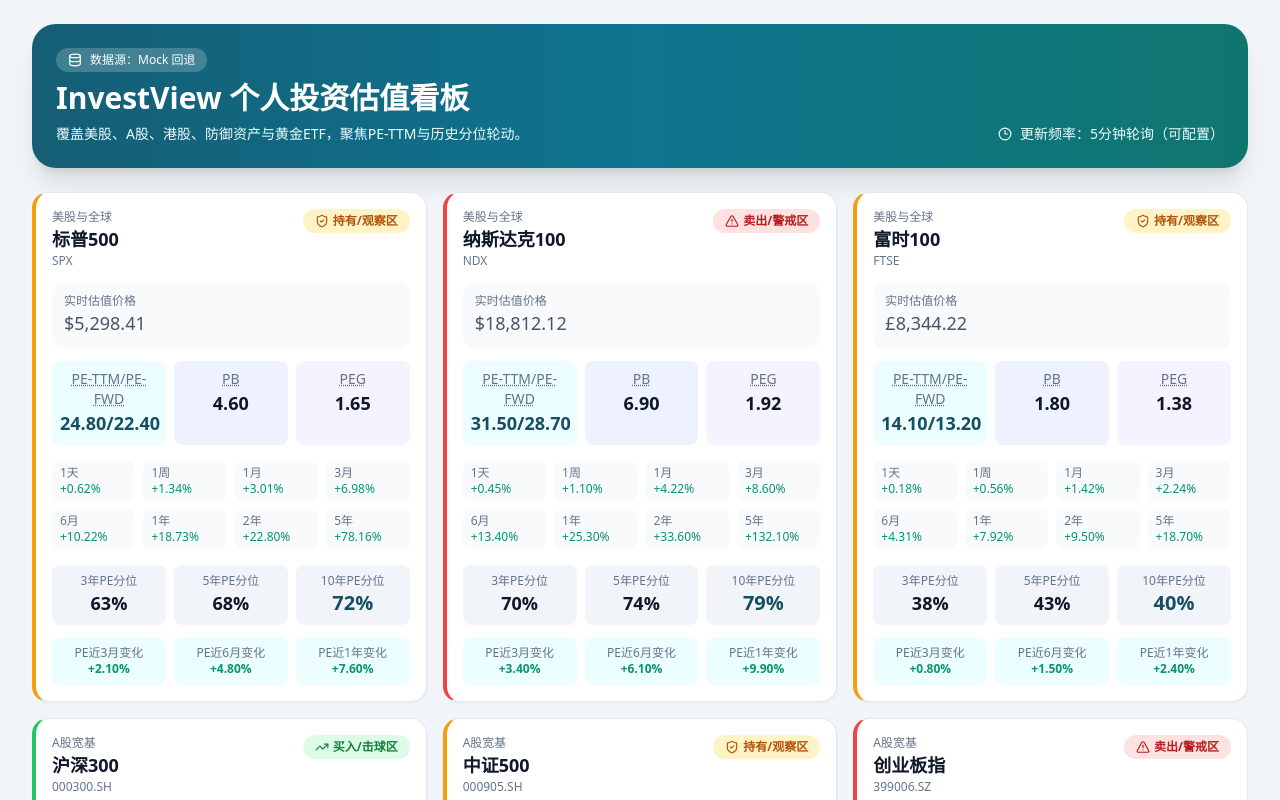
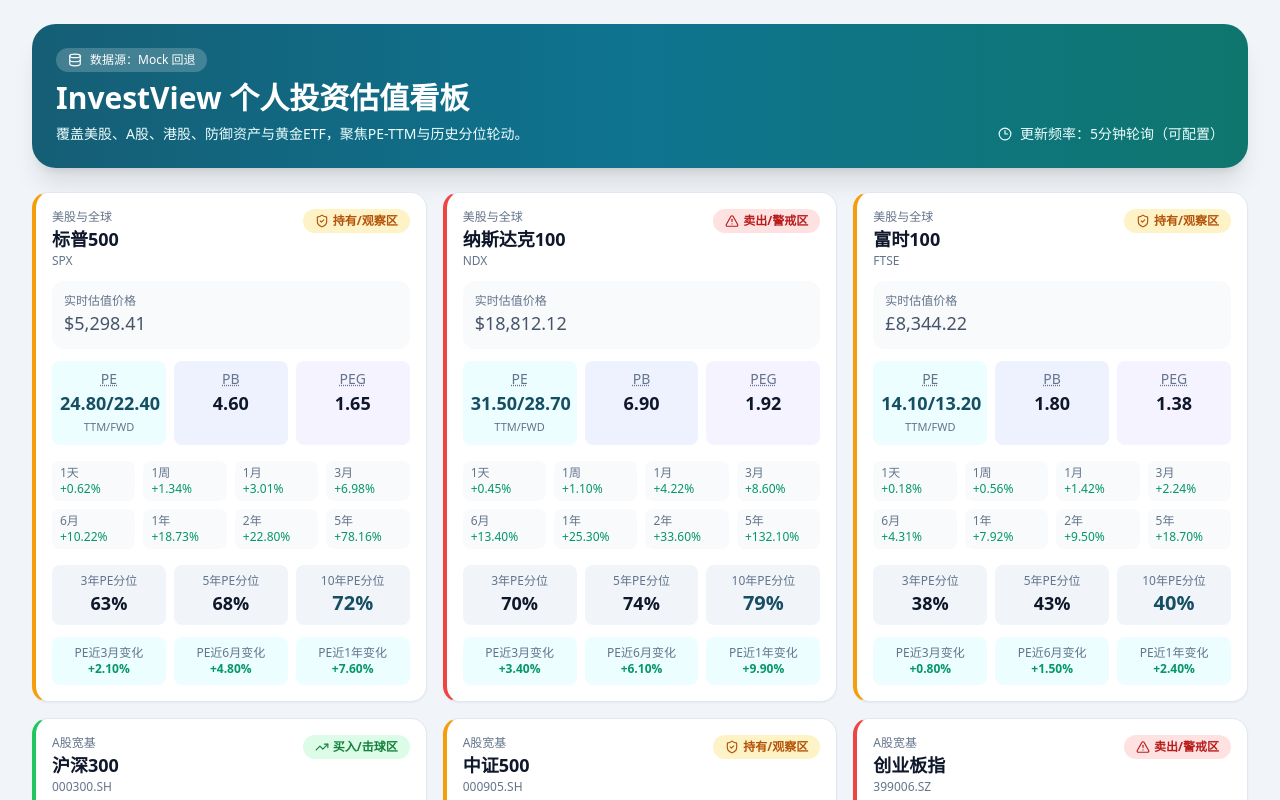
Before and after one commit to geekest/VibeCoding, a Next.js app in the folder InvestView/: page / in a window 1280 px wide. Shown: the top 800 px of the page. Built offline with nearby package versions, Linux system fonts and the light colour scheme; no server answers.

Commit message:
统一PE模块标题并优化悬浮说明文案

```diff
--- a/InvestView/components/IndexCard.tsx
+++ b/InvestView/components/IndexCard.tsx
@@ -68,17 +68,17 @@
       <div className="mb-4 grid grid-cols-3 gap-2 text-sm">
         <div className="rounded-lg bg-cyan-50 p-2 text-center">
           <p className="text-slate-500">
-            <span className="cursor-help underline decoration-dotted" title="过去12月市盈率">
-              PE-TTM
-            </span>
-            /
-            <span className="cursor-help underline decoration-dotted" title="未来12月预期市盈率">
-              PE-FWD
+            <span
+              className="cursor-help underline decoration-dotted"
+              title="PE含TTM与FWD；TTM=过去12月市盈率，FWD=未来12月预期市盈率"
+            >
+              PE
             </span>
           </p>
           <p className="text-lg font-bold text-cyan-900">
             {formatMetric(data.peTtm)}/{formatMetric(data.peFwd)}
           </p>
+          <p className="text-[11px] text-slate-500">TTM/FWD</p>
         </div>
 
         <MetricTile label="PB" title="每股净资产倍数" value={data.pbTtm.toFixed(2)} className="bg-indigo-50" />
```
Also changed, not shown: InvestView/index.html (+2 -2 lines), InvestView/public/index.html (+2 -2 lines).
